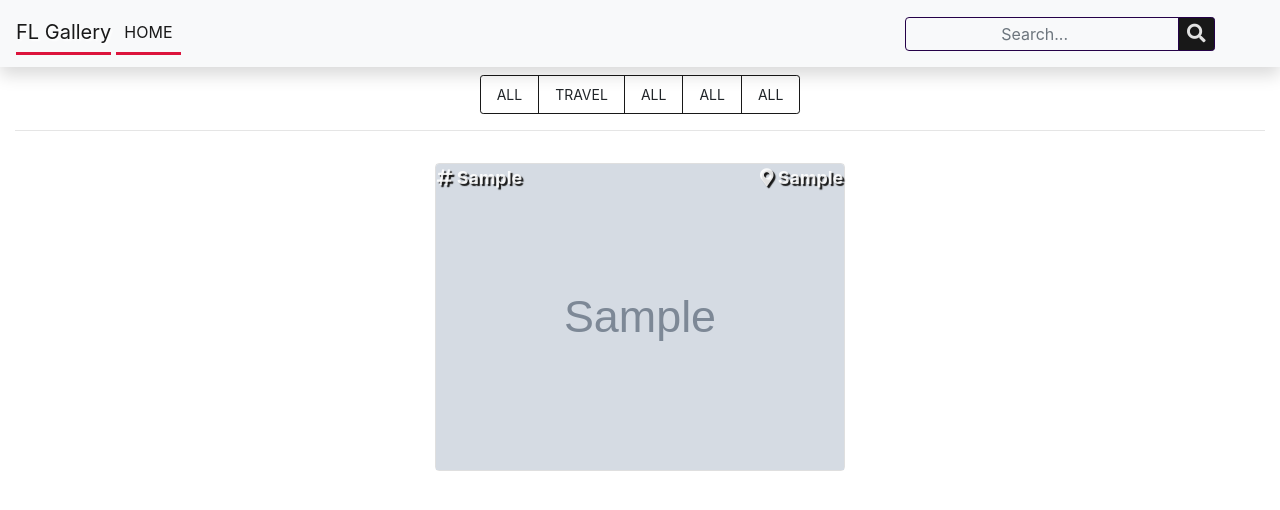
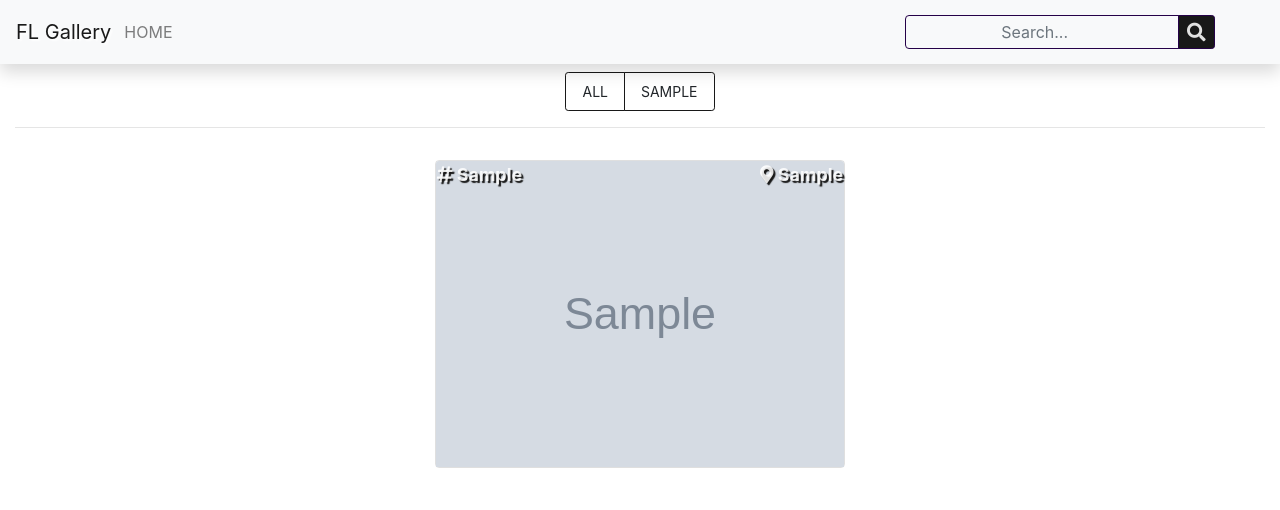
Before and after one commit to cephaske254/gallery, a Django app: a page that uses gallery/templates/category_nav.html in a window 1280 px wide. Shown: the top 510 px of the page. Run offline with Django 3.2, Linux system fonts and the light colour scheme; tables that the repository leaves empty hold one stand-in row (values such as "Sample post"); grey boxes marked "Sample" are stand-in pictures; one stand-in notice (Sample message) is shown; some libraries are stand-ins or nearby versions.

Commit message:
created filter by location, search and filter by category UI

```diff
--- a/gallery/models.py
+++ b/gallery/models.py
@@ -11,6 +11,10 @@ class Location(models.Model):
 
 class Category(models.Model):
     category = models.CharField(max_length=30)
+
+    @classmethod
+    def get_all(cls):
+        return cls.objects.all()
 
     def __str__(self):
         return self.category
@@ -57,7 +61,12 @@ class Post(models.Model):
     def filter_by_category(cls,category):
         category_ = Category.objects.filter(category=category).first()
         posts = cls.objects.filter(image_category=category_.id)
-        print(category)
+        return posts
+
+    @classmethod
+    def filter_by_location(cls,location):
+        location_ = Location.objects.filter(location=location).first()
+        posts = cls.objects.filter(image_location=location_.id)
         return posts
 
     @classmethod
--- a/gallery/static/css/styles.css
+++ b/gallery/static/css/styles.css
@@ -28,9 +28,12 @@
 }
 .category, .location{
     font-size: large;
-    color: rgba(255, 255, 255, 0.87);
+    color: rgba(255, 255, 255, 0.87) !important;
+    text-decoration: none !important;
     text-shadow:2px 2px 1px #181818;
     font-weight: bold;
+    cursor: pointer;
+    z-index: 1;
     text-transform: capitalize;
 }
 .location {
@@ -42,7 +45,6 @@
 .card{
     height: 100%;
     background: transparent;
-    cursor: pointer;
 }
 .controls {
     display: none;
--- a/gallery/static/js/scripts.js
+++ b/gallery/static/js/scripts.js
@@ -22,12 +22,12 @@ $(document).ready(function () {
         });
     },2500)
 
-    function setLink() {
-      if($('a[href="'+window.location+'"]').toArray().length >0){
-          console.log('more')
-      }else{
-        $('a[href="/"]').addClass('active')
-      }
-    }
-    setLink()
+    // function setLink() {
+    //   if($('a[href="'+window.location+'"]').toArray().length >0){
+    //       console.log('more')
+    //   }else{
+    //     $('a[href="/"]').addClass('active')
+    //   }
+    // }
+    // setLink()
 })
--- a/gallery/templates/category_nav.html
+++ b/gallery/templates/category_nav.html
@@ -1,10 +1,9 @@
-<div class="container-fluid py-2 text-center">
+<div class="container-fluid py-2 text-center text-uppercase">
     <div class="btn-group category-links">
-        <a href="#" class="nav-link btn btn-sm border">ALL</a>
-        <a href="#" class="nav-link btn btn-sm border">TRAVEL</a>
-        <a href="#" class="nav-link btn btn-sm border">ALL</a>
-        <a href="#" class="nav-link btn btn-sm border">ALL</a>
-        <a href="#" class="nav-link btn btn-sm border">ALL</a>
+        <a href="/" class="nav-link btn btn-sm border">ALL</a>
+        {% for category in categories %}
+        <a href="{% url 'category' category %}" class="nav-link btn btn-sm border">{{category}}</a>
+        {% endfor %}
     </div>
     <hr>
 </div>
--- a/gallery/templates/includes/photo_card.html
+++ b/gallery/templates/includes/photo_card.html
@@ -2,12 +2,12 @@
     {% for post in posts %}
     <div class="p-2 col-sm-8 col-md-6 col-lg-4 photo-cont" id='post_{{post.id}}'>
         <div class="card">
-            <span class="position-absolute category">
+            <a href="{% url 'category' post.image_category.first %}" class="position-absolute category">
                 <i class="fas fa-hashtag"></i> {{post.image_category.first}}
-            </span>
-            <span class="position-absolute location">
+            </a>
+            <a href="{% url 'location' post.image_location %}" class="position-absolute location">
                 <i class="fas fa-map-marker-alt"></i> {{post.image_location}}
-            </span>
+            </a>
             <img src="{{ post.image.url }}" alt="" class="card-img-top img-fluid ">
             <div class="card-title caption h5 position-absolute">
                 <span class="m-auto">{{post.image_caption}}
--- a/gallery/templates/search.html
+++ b/gallery/templates/search.html
@@ -1,6 +1,7 @@
 {% extends 'base.html' %}
 {% block content%}
 <div class="container-fluid justify-content-center">
+    <p class="text-center h5">Found {{posts |length }} containing that keyword.</p>
     {% include 'includes/photo_card.html' %}
 </div>
 {% endblock content%}
--- a/gallery/urls.py
+++ b/gallery/urls.py
@@ -5,7 +5,7 @@ from . import views
 
 urlpatterns =[
     path('',views.index, name='index'),
-    path('<category>/',views.index, name='category'),
+    path('cat/<category>/',views.index, name='category'),
     path('pin/<location>/',views.index, name='location'),
     path('search/',views.search_results, name='search'),
     path('copy_link/<int:id>',views.copy_link, name='copy_link'),
--- a/gallery/views.py
+++ b/gallery/views.py
@@ -1,19 +1,27 @@
 from django.shortcuts import render, redirect, Http404
-from .models import Post
+from .models import Post,Category
 from django.http import HttpRequest, request
 from django.contrib import messages
 # Create your views here.
 
 def index(request, category=None, location=None):
+    categories = Category.get_all()
+    title = 'Home | Fl Gallery'
     posts = Post.get_all()
     if category:
         try:
             posts = Post.filter_by_category(category)
+            title = f'Fl Gallery | Category {category}'
         except:
             raise Http404()
+    elif location:
+        posts = Post.filter_by_location(location)
+        title = f'Fl Gallery | Location {location}'
+
     return render(request,'index.html',{
-        'title':'Home | FL Gallery',
-        'posts': posts
+        'title':title,
+        'posts': posts,
+        'categories':categories
     })
 
 
```
